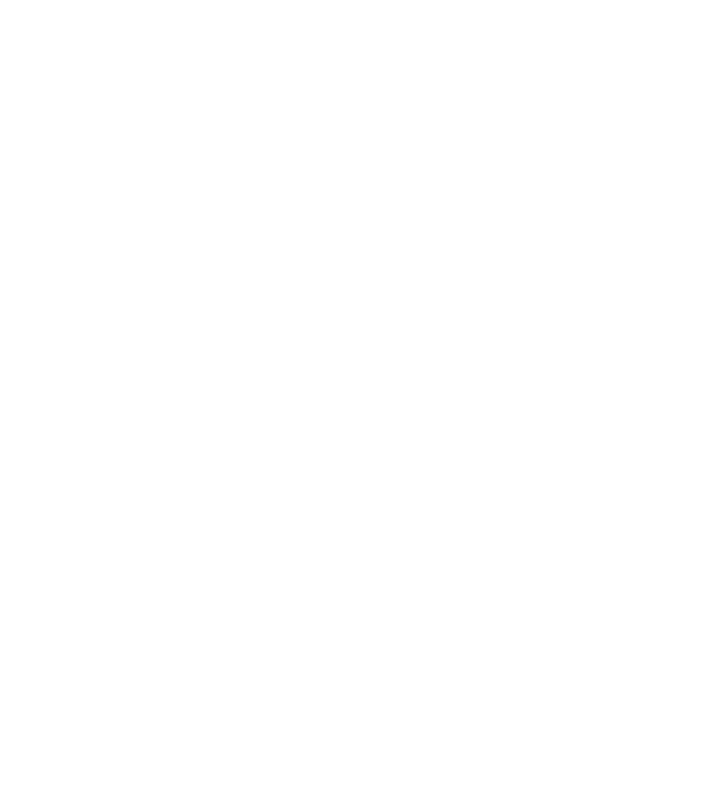
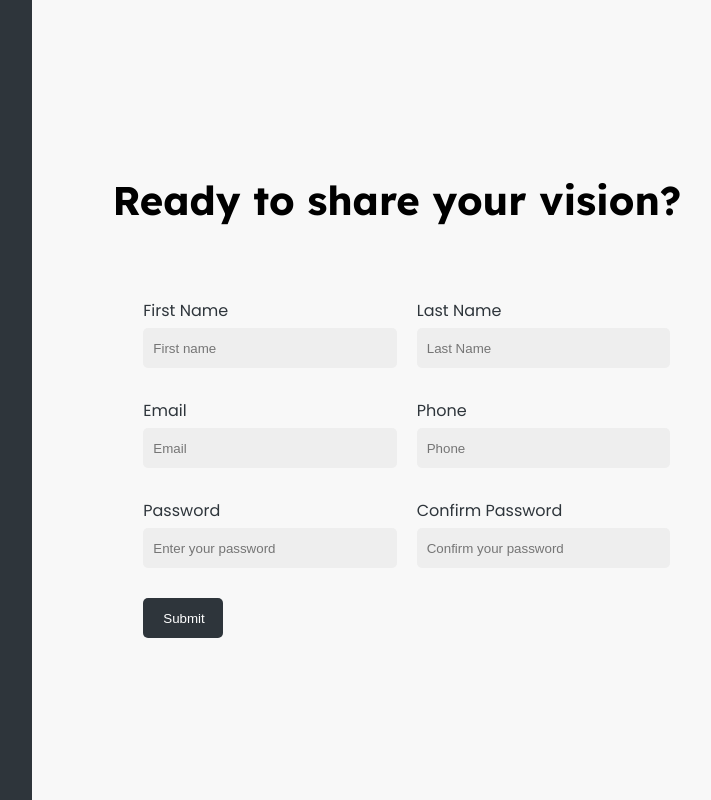
Before and after one commit to jacob-cob-null/forms_TOP, a plain HTML site: page index.html in a window 1280 px wide. Shown: the whole page, without its empty margins (499-1210 px from the left). Drawn offline with Linux system fonts and the light colour scheme.

Commit message:
Added input form and styles

```diff
--- a/index.html
+++ b/index.html
@@ -5,6 +5,100 @@
     <meta name="viewport" content="width=device-width, initial-scale=1.0" />
     <title>TOP forms</title>
     <link rel="stylesheet" href="style.css" />
+    <link rel="preconnect" href="https://fonts.googleapis.com" />
+    <link rel="preconnect" href="https://fonts.gstatic.com" crossorigin />
+    <link
+      href="https://fonts.googleapis.com/css2?family=Lexend+Deca:wght@100..900&display=swap"
+      rel="stylesheet"
+    />
+    <link rel="preconnect" href="https://fonts.googleapis.com" />
+    <link rel="preconnect" href="https://fonts.gstatic.com" crossorigin />
+    <link
+      href="https://fonts.googleapis.com/css2?family=Poppins:ital,wght@0,100;0,200;0,300;0,400;0,500;0,600;0,700;0,800;0,900;1,100;1,200;1,300;1,400;1,500;1,600;1,700;1,800;1,900&display=swap"
+      rel="stylesheet"
+    />
   </head>
-  <body></body>
+  <body>
+    <div class="container">
+      <aside class="side-img"></aside>
+
+      <aside class="side-form">
+        <h1>Ready to share your vision?</h1>
+        <div class="form-panel">
+          <form
+            class="forms"
+            action="https://formspree.io/f/xjvjlqzj"
+            method="POST"
+          >
+            <div class="form-group">
+              <div class="input-container">
+                <label for="first_name">First Name</label>
+                <input
+                  type="text"
+                  id="first_name"
+                  name="first_name"
+                  required
+                  placeholder="First name"
+                />
+              </div>
+              <div class="input-container">
+                <label for="last_name">Last Name</label>
+                <input
+                  type="text"
+                  id="last_name"
+                  name="last_name"
+                  required
+                  placeholder="Last Name"
+                />
+              </div>
+            </div>
+            <div class="form-group">
+              <div class="input-container">
+                <label for="email">Email</label>
+                <input
+                  type="email"
+                  id="email"
+                  name="email"
+                  required
+                  placeholder="Email"
+                />
+              </div>
+              <div class="input-container">
+                <label for="phone">Phone</label>
+                <input
+                  type="number"
+                  id="phone"
+                  name="phone"
+                  placeholder="Phone"
+                />
+              </div>
+            </div>
+            <div class="form-group">
+              <div class="input-container">
+                <label for="password">Password</label>
+                <input
+                  type="text"
+                  id="password"
+                  name="password"
+                  required
+                  placeholder="Enter your password"
+                />
+              </div>
+              <div class="input-container">
+                <label for="confirm_password">Confirm Password</label>
+                <input
+                  type="text"
+                  id="confirm_password"
+                  name="confirm_password"
+                  required
+                  placeholder="Confirm your password"
+                />
+              </div>
+            </div>
+            <button type="submit">Submit</button>
+          </form>
+        </div>
+      </aside>
+    </div>
+  </body>
 </html>
--- a/style.css
+++ b/style.css
@@ -0,0 +1,111 @@
+*,
+*::before,
+*::after {
+  box-sizing: border-box;
+}
+:root {
+  --header-font: 'Lexend Deca', sans-serif;
+  --body-font: 'Poppins', sans-serif;
+}
+
+html,
+body {
+  margin: 0;
+  padding: 0;
+  height: 100%;
+  width: 100%;
+  overflow: hidden;
+  font-family: var(--body-font);
+}
+
+.container {
+  display: flex;
+  margin: 0;
+  justify-content: center;
+  width: 100vw;
+  height: 100vh;
+}
+
+.side-img {
+  flex: 3;
+  background-color: rgb(46, 53, 59);
+}
+
+.side-form {
+  flex: 4;
+  background-color: rgb(248, 248, 248);
+  display: flex;
+  flex-direction: column;
+  justify-content: center;
+  align-items: start;
+  gap: 20px;
+  padding: 20px;
+}
+.side-form > h1 {
+  font-family: var(--header-font);
+  margin-left: 1.5em;
+  font-size: 2.5em;
+}
+
+.form-panel {
+  display: flex;
+  width: 100%;
+  flex-direction: column;
+  justify-content: center;
+  align-items: center;
+  width: 100%;
+}
+
+.forms {
+  display: flex;
+  flex-direction: column;
+  justify-content: center;
+  align-items: start;
+  width: 80%;
+  gap: 20px;
+  padding: 20px;
+}
+
+.form-group {
+  display: flex;
+  width: 100%;
+  justify-content: space-between;
+  gap: 20px;
+}
+
+.input-container {
+  display: flex;
+  flex-direction: column;
+  width: 100%;
+}
+
+label {
+  font-size: 16px;
+  color: rgb(46, 53, 59);
+  margin-bottom: 5px;
+}
+
+input {
+  width: 100%;
+  height: 40px;
+  padding: 10px;
+  margin-bottom: 10px;
+  border: none;
+  border-radius: 5px;
+  background-color: rgb(238, 238, 238);
+}
+
+button {
+  height: 40px;
+  width: 80px;
+  padding: 10px 20px;
+  background-color: rgb(46, 53, 59);
+  color: white;
+  border: none;
+  border-radius: 5px;
+  cursor: pointer;
+}
+
+button:hover {
+  background-color: rgb(70, 80, 90);
+}
```
Also changed, not shown: bg.jpg (added).
